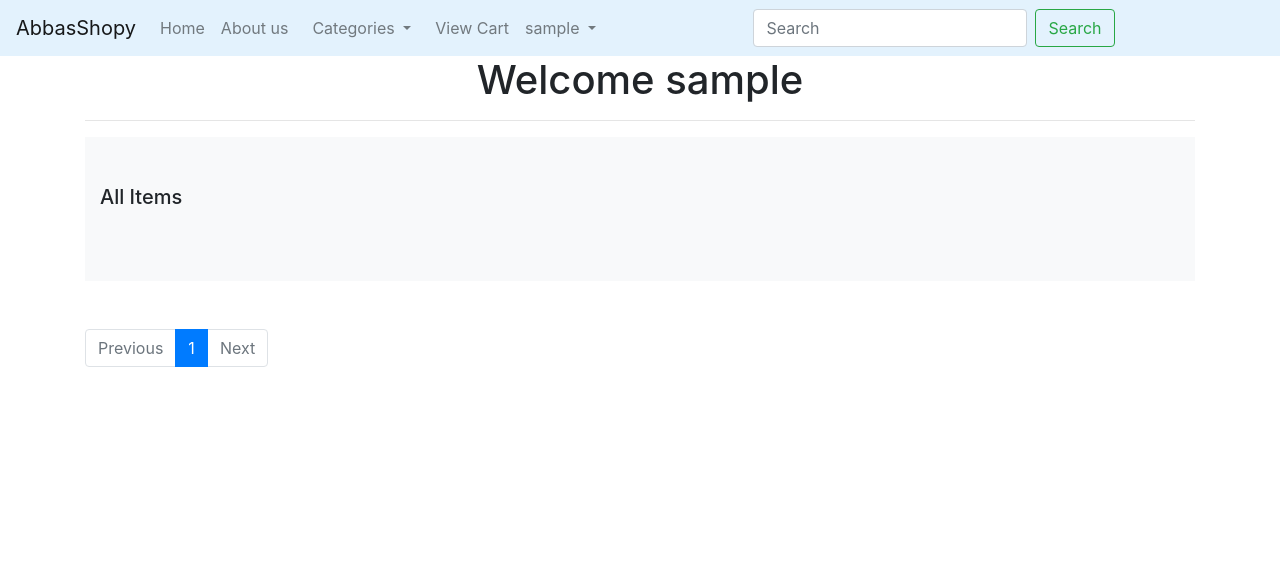
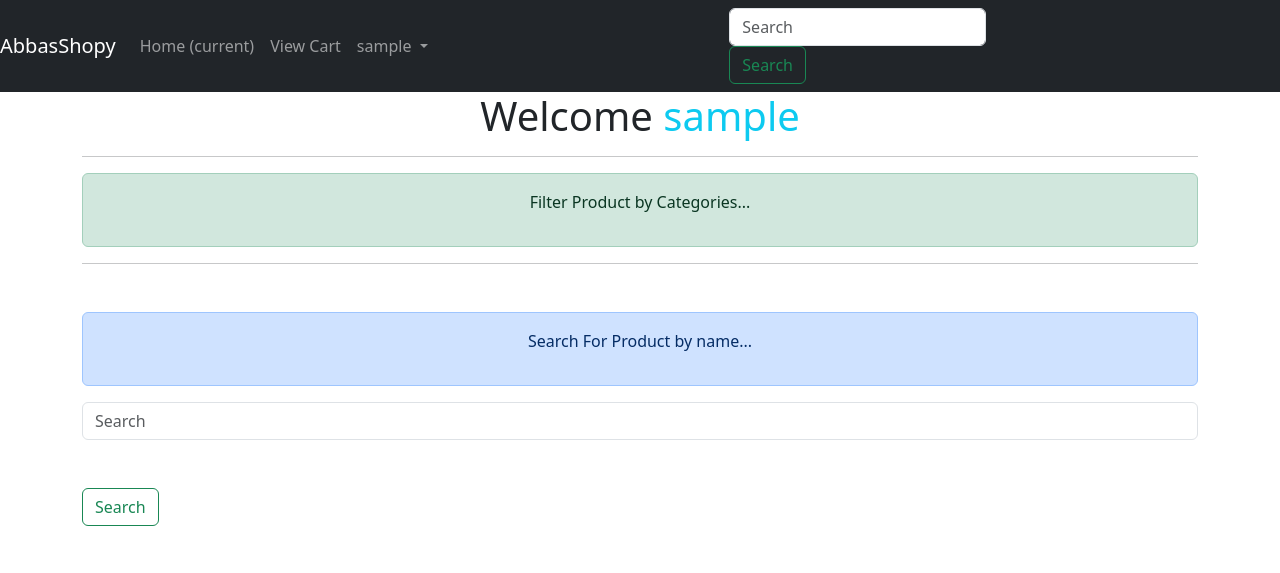
Before and after one commit to abbasKareem/django-invantory-app, a Django app: page / in a window 1280 px wide. Shown: the top 573 px of the page. Run offline with Django 4.2, Linux system fonts and the light colour scheme; the visitor is signed in with stand-in values (Sample User, id 1); data that the repository does not hold is empty; some libraries are stand-ins or nearby versions.

Commit message:
final commit

```diff
--- a/ecomproject/ecomapp/admin.py
+++ b/ecomproject/ecomapp/admin.py
@@ -77,7 +77,7 @@ class ProductAdmin(SimpleHistoryAdmin, ImportExportModelAdmin, admin.ModelAdmin)
                             'jira_number', 'bar_code', 'exist_in_stock']
 
     def has_delete_permission(self, request, obj=None):
-        return False
+        return True
 
 class CategoryAdmin(admin.ModelAdmin):
     list_display = ['id', 'title', 'number_of_products']
@@ -96,7 +96,7 @@ class CategoryAdmin(admin.ModelAdmin):
 class OrderAdmin(SimpleHistoryAdmin,admin.ModelAdmin):
     list_display = ['ordered_by', 'order_status', 'created_at',  'jira_number']
     ordering = ['-created_at']
-    list_filter = ['created_at', 'order_status', 'ordered_by', "cart__cartproduct__product__category"]
+    list_filter = ['created_at', 'order_status', 'ordered_by', "cart__cartproduct__product__category__title"]
     history_list_display = ['order_status']
     search_fields = ["cart__cartproduct__product__name", 'jira_number']
 
--- a/ecomproject/ecomapp/views.py
+++ b/ecomproject/ecomapp/views.py
@@ -36,10 +36,12 @@ class HomeView(EcomMixin, TemplateView):
         context = super().get_context_data(**kwargs)
         context['myname'] = "abbas Kareem"
         all_products = Product.objects.filter(exist_in_stock=True).order_by('-id')
+        all_category = Category.objects.all()
         paginator = Paginator(all_products, 10)
         page_number = self.request.GET.get('page')
         product_list = paginator.get_page(page_number)
         context['product_list'] = product_list
+        context['all_category'] = all_category
         return context
 
 
@@ -448,7 +450,7 @@ def not_login_user(request):
 
 def category_list(request, category_slug=None):
     category = get_object_or_404(Category, slug=category_slug)
-    products = Product.objects.filter(category=category)
+    products = Product.objects.filter(category=category).order_by('-id')
     return render(request, 'category.html', {'category': category, 'products': products})
 
 
--- a/ecomproject/ecomproject/settings.py
+++ b/ecomproject/ecomproject/settings.py
@@ -203,6 +203,8 @@ INSTALLED_APPS = [
     'django.contrib.humanize',
     'django.contrib.messages',
     'django.contrib.staticfiles',
+    'bootstrap',
+    'fontawesome',
     'import_export',
     'simple_history',
     'ecomapp',
--- a/ecomproject/templates/base.html
+++ b/ecomproject/templates/base.html
@@ -1,21 +1,31 @@
+{% load static %}
 <!DOCTYPE html>
 <html lang="en">
   <head>
     <meta charset="UTF-8" />
     <meta http-equiv="X-UA-Compatible" content="IE=edge" />
     <meta name="viewport" content="width=device-width, initial-scale=1.0" />
-    <script src="https://code.jquery.com/jquery-3.6.0.min.js"></script>
 
-    <link rel="stylesheet" href="https://cdn.jsdelivr.net/npm/bootstrap@4.6.1/dist/css/bootstrap.min.css">
+
+    <link rel="stylesheet" href="{% static 'bootstrap/css/bootstrap.min.css' %}">
+    <script defer src="{% static 'fontawesome/js/all.min.js' %}"></script>
+
+
+    <!-- <script src="https://code.jquery.com/jquery-3.6.0.min.js"></script> -->
+
+    <!-- <link rel="stylesheet" href="https://cdn.jsdelivr.net/npm/bootstrap@4.6.1/dist/css/bootstrap.min.css"> -->
     <!-- <script src="https://code.jquery.com/jquery-3.2.1.slim.min.js" integrity="sha384-KJ3o2DKtIkvYIK3UENzmM7KCkRr/rE9/Qpg6aAZGJwFDMVNA/GpGFF93hXpG5KkN" crossorigin="anonymous"></script> -->
-<script src="https://cdnjs.cloudflare.com/ajax/libs/popper.js/1.12.9/umd/popper.min.js" integrity="sha384-ApNbgh9B+Y1QKtv3Rn7W3mgPxhU9K/ScQsAP7hUibX39j7fakFPskvXusvfa0b4Q" crossorigin="anonymous"></script>
-<script src="https://maxcdn.bootstrapcdn.com/bootstrap/4.0.0/js/bootstrap.min.js" integrity="sha384-JZR6Spejh4U02d8jOt6vLEHfe/JQGiRRSQQxSfFWpi1MquVdAyjUar5+76PVCmYl" crossorigin="anonymous"></script>
+<!-- <script src="https://cdnjs.cloudflare.com/ajax/libs/popper.js/1.12.9/umd/popper.min.js" integrity="sha384-ApNbgh9B+Y1QKtv3Rn7W3mgPxhU9K/ScQsAP7hUibX39j7fakFPskvXusvfa0b4Q" crossorigin="anonymous"></script> -->
+<!-- <script src="https://maxcdn.bootstrapcdn.com/bootstrap/4.0.0/js/bootstrap.min.js" integrity="sha384-JZR6Spejh4U02d8jOt6vLEHfe/JQGiRRSQQxSfFWpi1MquVdAyjUar5+76PVCmYl" crossorigin="anonymous"></script> -->
     <title>{%block title%} {%endblock%}</title>
   </head>
   <body>
 
+    <script src="{% static 'bootstrap/js/jquery.min.js' %}"></script>
+    <script src="{% static 'bootstrap/js/bootstrap.bundle.min.js' %}"></script>
+
     {% if request.user and not request.user.is_anonymous %}
-    <nav class="navbar sticky-top navbar-expand-lg navbar-light" style="background-color: #e3f2fd;">
+    <nav class="navbar sticky-top navbar-expand-lg navbar-dark bg-dark" >
       <a class="navbar-brand" href="{% url 'ecomapp:home' %}">AbbasShopy</a>
       <button class="navbar-toggler" type="button" data-toggle="collapse" data-target="#navbarNavDropdown" aria-controls="navbarNavDropdown" aria-expanded="false" aria-label="Toggle navigation">
         <span class="navbar-toggler-icon"></span>
@@ -25,27 +35,11 @@
           <li class="nav-item">
             <a class="nav-link" href="{% url 'ecomapp:home' %}">Home <span class="sr-only">(current)</span></a>
           </li>
-          <li class="nav-item">
+          <!-- <li class="nav-item">
             <a class="nav-link" href="{% url 'ecomapp:about' %}">About us</a>
           </li>
+ -->
 
-
-
-          <li class="nav-item dropdown mx-2">
-            <a class="nav-link dropdown-toggle" href="#" id="navbarDropdownMenuLink" data-toggle="dropdown" aria-haspopup="true" aria-expanded="false">
-              Categories
-            </a>
-
-
-            <ul class="dropdown-menu" aria-labelledby="navbarDropdownMenuLink">
-                <!-- <li><a class="dropdown-item" href="{% url "ecomapp:allproducts" %}">All</a></li> -->
-                {% for c in categories %}
-                <li {% if category.slug == c.slug %}class="selected" {% endif %}>
-                    <a class="dropdown-item"href="{{ c.get_absolute_url }}">{{ c.title|title }}</a>
-                </li>
-                {% endfor %}
-            </ul>
-        </li>
 
         <div class="dropdown-menu" aria-labelledby="navbarDropdownMenuLink">
           <a class="dropdown-item" href="{% url 'ecomapp:customerprofile' %}">Profile</a>
--- a/ecomproject/templates/home.html
+++ b/ecomproject/templates/home.html
@@ -9,7 +9,10 @@
 <div class='container'>
   {% if request.user and not request.user.is_anonymous %}
 
-  <h1 class='text-center'>Welcome {{ request.user }}</h1>
+  <h1 class='text-center'>Welcome <span class="text-info">{{ request.user }}</span> </h1>
+
+
+
 
   {% else %}
   <h1 class='text-center'>Welcome to Invantory website</h1>
@@ -20,83 +23,34 @@
     {% if request.user and not request.user.is_anonymous %}
 
 
+    <div class="alert alert-success" role="alert">
+      <p class="text-center">
+      Filter Product by Categories...
+      </p>
+    </div>
 
-    <div class="album py-5 bg-light">
-      <div class="container">
+    <nav class="container-sm mt-3 ">
+      {% for c in all_category %}
 
-        <div class="pb-3 h5">All Items</div>
-        <div class="row row-cols-1 row-cols-sm-2 row-cols-md-5 g-3">
+          <a class='btn btn-info mb-3' href="{{ c.get_absolute_url }}">{{ c.title|title }}</a>
 
+      {% endfor %}
+    </nav>
+     <hr>
 
-          {% for p in product_list %}
-
-
-          <div class="col">
-            <div class="card shadow-sm mb-2">
-
-                  <div class="card-body">
-                    <p class="card-text text-center">
-                      <a class="text-dark text-decoration-none"  href="{%  url 'ecomapp:productdetails' p.slug  %}">
-                          <span style="color: rgb(141, 3, 3); font-weight: 500; font-size: larger;">{{ p.name|slice:":50" }}</span>
-                      </a>
-                      <hr>
-                    </p>
-                    <p class="text-center">
-                      <span style="color: rgb(148, 21, 207);" >category: </span>
-                      <span style="color: rgb(207, 21, 21);" > {{ p.category }}</span>
-                      </p>
-                  <p  class="text-center">Quantity: {{ p.quantity }}</p>
-                  <div class="d-flex justify-content-between align-items-center">
-                      <small class="text-muted">{{ p.created_at }}</small>
-                  </div>
-                  <div class="text-center mt-3"  >
-                      <a href=" {% url 'ecomapp:addtocart' p.id %} " class='btn btn-primary'>Add To Cart</a>
-                  </div>
-              </div>
-              </div>
-          </div>
-
-          {% endfor %}
-
-        </div>
-      </div>
+    <div class="alert alert-primary mt-5" role="alert">
+      <p class="text-center">
+      Search For Product by name...
+      </p>
     </div>
 
 
+    <form action="{% url 'ecomapp:search' %}" method="GET" class="form-inline mx-md-auto">
+      <input type="text" name="keyword" class="form-control mr-sm-2" placeholder="Search" aria-label="Search" required>
 
-  <nav aria-label="..." class="mt-5">
-      <ul class="pagination">
-          {% if product_list.has_previous %}
-              <li class="page-item">
-                  <a class="page-link" href="?page={{ product_list.previous_page_number }}">Previous</a>
-              </li>
-          {% else %}
-          <li class="page-item disabled">
-              <a class="page-link" href="#" tabindex="-1">Previous</a>
-          </li>
-        {% endif %}
+        <button class="btn btn-outline-success my-2 my-sm-5 " type="submit">Search</button>
 
-        {% for i in product_list.paginator.page_range %}
-          {% if i == product_list.number %}
-              <li class="page-item active"><a class="page-link">{{i}}</a></li>
-          {% else %}
-          <li class="page-item"><a class="page-link" href="?page={{i}}">{{i}}</a></li>
-          {% endif %}
-        {% endfor %}
-
-        {% if product_list.has_next %}
-          <li class="page-item">
-              <a class="page-link" href="?page={{ product_list.next_page_number }}">Next</a>
-          </li>
-         {% else %}
-              <li class="page-item disabled">
-                  <a class="page-link" href="#" tabindex="-1">Next</a>
-              </li>
-        {% endif %}
-
-      </ul>
-    </nav>
-
+    </form>
 
 
 
```
Also changed, not shown: ecomproject/templates/category.html (+8 -6 lines), ecomproject/templates/home_before.html (added, +126 -0 lines), ecomproject/ecomapp/migrations/0011_alter_cartproduct_cart_alter_product_category.py (added), ecomproject/ecomapp/migrations/0012_alter_cartproduct_cart_alter_product_category.py (added).
